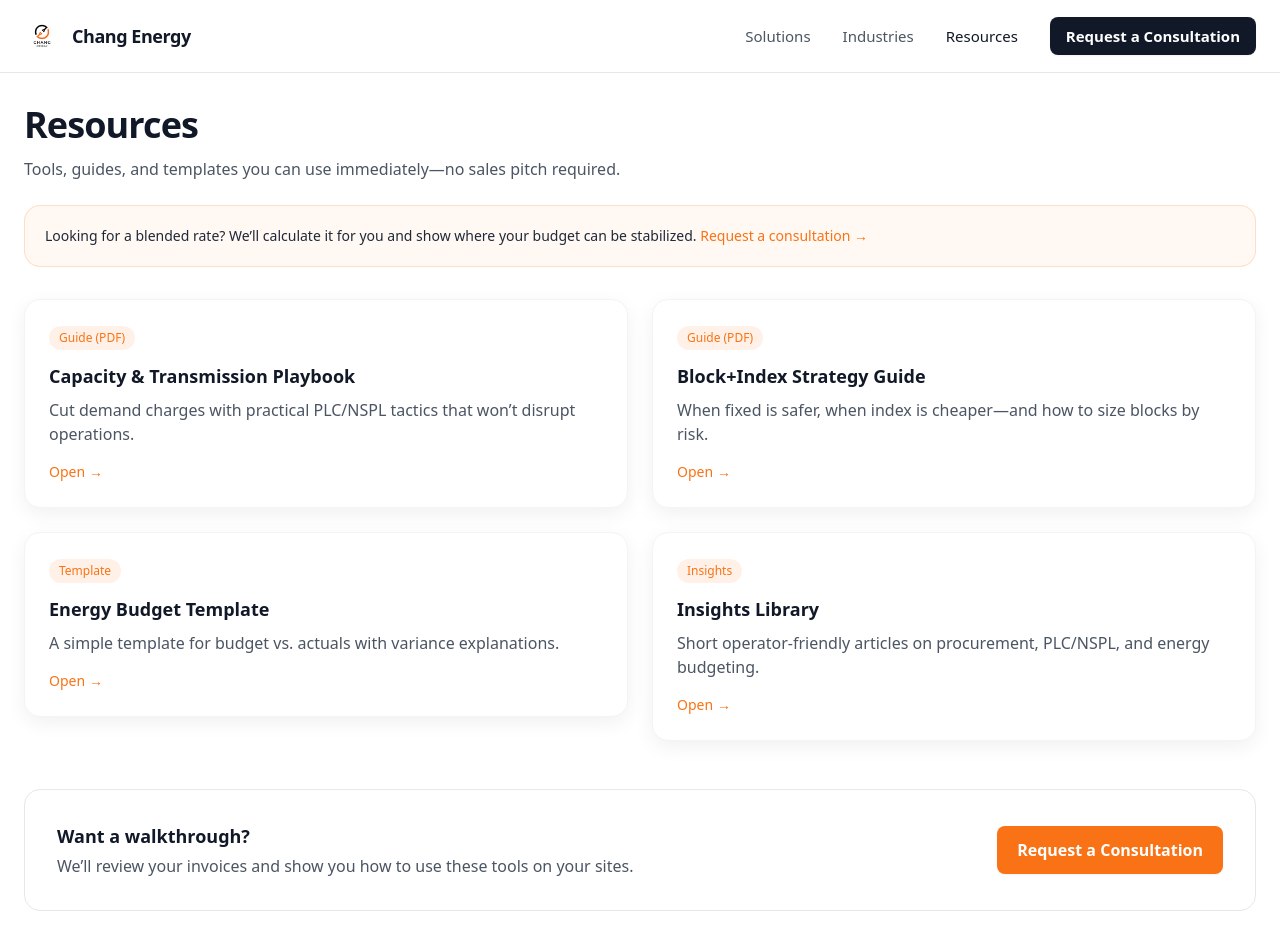
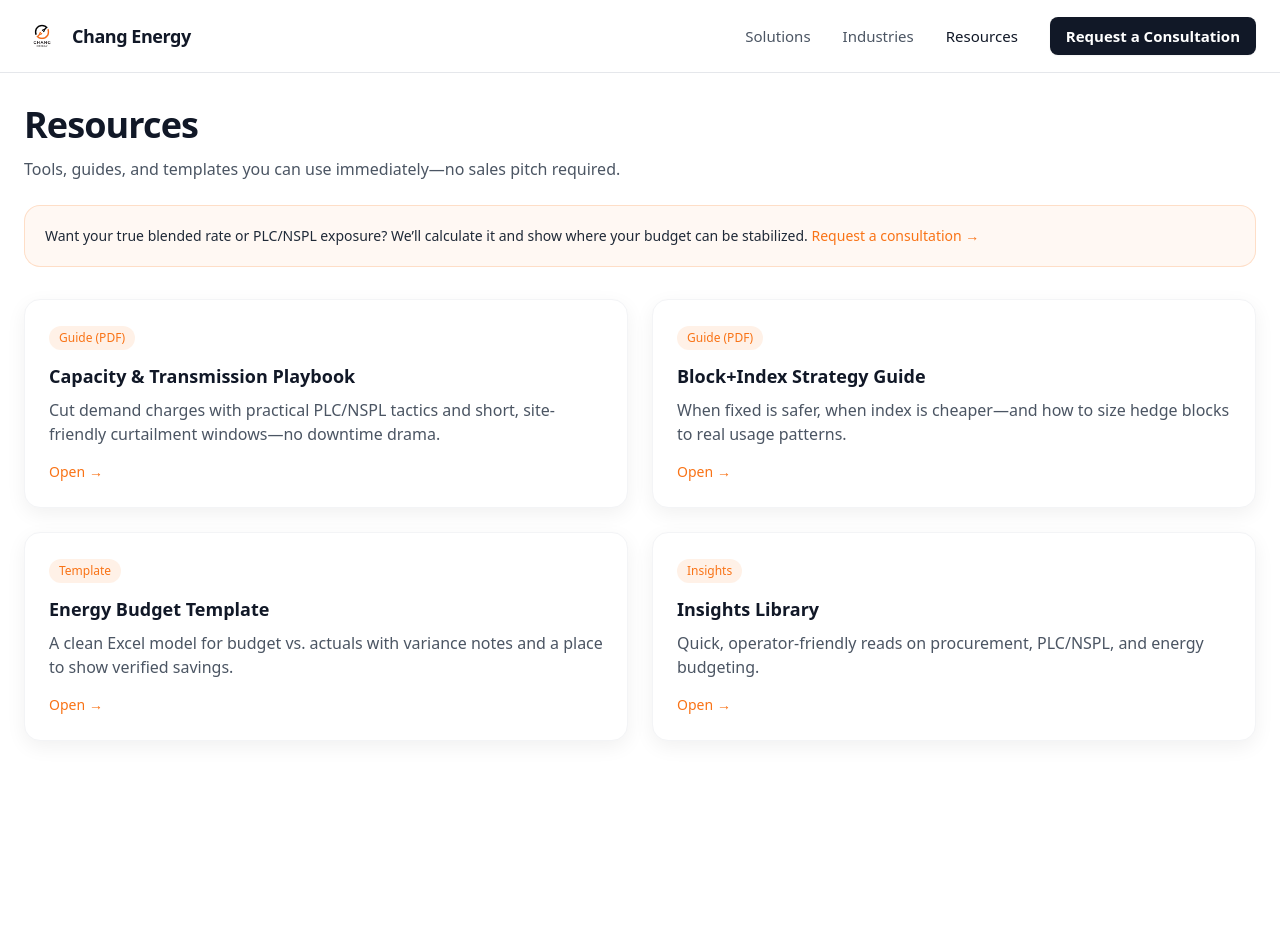
Before and after one commit to Alychang894/chang-energy-site, a Next.js app: page /resources in a window 1280 px wide. Shown: the top 950 px of the page. After the commit the page ends 837 px from the top, so only its background shows below. Built offline with nearby package versions, Linux system fonts and the light colour scheme.

Commit message:
Update page.tsx

```diff
--- a/app/resources/page.tsx
+++ b/app/resources/page.tsx
@@ -5,39 +5,36 @@ import FadeIn from "../../components/FadeIn";
 export const metadata: Metadata = {
   title: "Resources | Chang Energy",
   description:
-    "Tools, guides, and templates you can use immediately—no sales pitch required.",
+    "Operator-friendly guides and templates for procurement, PLC/NSPL, and budgeting.",
 };
 
-type Resource = {
-  tag: "Guide (PDF)" | "Template" | "Insights";
-  title: string;
-  desc: string;
-  href: string;
-};
-
-const items: Resource[] = [
+const items = [
   {
     tag: "Guide (PDF)",
     title: "Capacity & Transmission Playbook",
-    desc: "Cut demand charges with practical PLC/NSPL tactics that won’t disrupt operations.",
-    href: "/resources/capacity-playbook.pdf",
+    desc:
+      "Cut demand charges with practical PLC/NSPL tactics and short, site-friendly curtailment windows—no downtime drama.",
+    href: "/resources/capacity-transmission",
   },
   {
     tag: "Guide (PDF)",
     title: "Block+Index Strategy Guide",
-    desc: "When fixed is safer, when index is cheaper—and how to size blocks by risk.",
-    href: "/resources/block-index-guide.pdf",
+    desc:
+      "When fixed is safer, when index is cheaper—and how to size hedge blocks to real usage patterns.",
+    href: "/resources/block-index",
   },
   {
     tag: "Template",
     title: "Energy Budget Template",
-    desc: "A simple template for budget vs. actuals with variance explanations.",
-    href: "/resources/energy-budget-template.xlsx",
+    desc:
+      "A clean Excel model for budget vs. actuals with variance notes and a place to show verified savings.",
+    href: "/resources/energy-budget-template",
   },
   {
     tag: "Insights",
     title: "Insights Library",
-    desc: "Short operator-friendly articles on procurement, PLC/NSPL, and energy budgeting.",
+    desc:
+      "Quick, operator-friendly reads on procurement, PLC/NSPL, and energy budgeting.",
     href: "/resources/insights",
   },
 ];
@@ -55,13 +52,15 @@ export default function ResourcesPage() {
           </p>
         </FadeIn>
 
-        {/* NOTE: We removed the rate calculator intentionally to encourage outreach */}
-        <FadeIn delay={100}>
+        {/* Contact-first banner (no public calculator) */}
+        <FadeIn delay={80}>
           <div className="mt-6 rounded-2xl border border-brand/20 bg-brand/5 p-5">
             <p className="text-sm text-gray-800">
-              Looking for a blended rate? We’ll calculate it for you and show where your budget
-              can be stabilized.{" "}
-              <a href="/contact" className="link-brand font-medium">Request a consultation →</a>
+              Want your true blended rate or PLC/NSPL exposure? We’ll calculate it and show
+              where your budget can be stabilized.{" "}
+              <a href="/contact" className="link-brand font-medium">
+                Request a consultation →
+              </a>
             </p>
           </div>
         </FadeIn>
@@ -73,9 +72,7 @@ export default function ResourcesPage() {
                 href={r.href}
                 className="card block p-6 hover:shadow-lg transition-shadow"
               >
-                <span className="badge-brand">
-                  {r.tag}
-                </span>
+                <span className="badge-brand">{r.tag}</span>
                 <h2 className="mt-3 text-lg font-semibold text-gray-900">
                   {r.title}
                 </h2>
@@ -87,21 +84,6 @@ export default function ResourcesPage() {
             </FadeIn>
           ))}
         </div>
-
-        {/* helper CTA */}
-        <FadeIn delay={480}>
-          <div className="mt-12 rounded-2xl border bg-white p-8 flex items-center justify-between gap-6">
-            <div>
-              <h3 className="text-lg font-semibold">Want a walkthrough?</h3>
-              <p className="mt-1 text-gray-600">
-                We’ll review your invoices and show you how to use these tools on your sites.
-              </p>
-            </div>
-            <a href="/contact" className="btn btn-primary px-4 py-2">
-              Request a Consultation
-            </a>
-          </div>
-        </FadeIn>
       </div>
     </main>
   );
```
